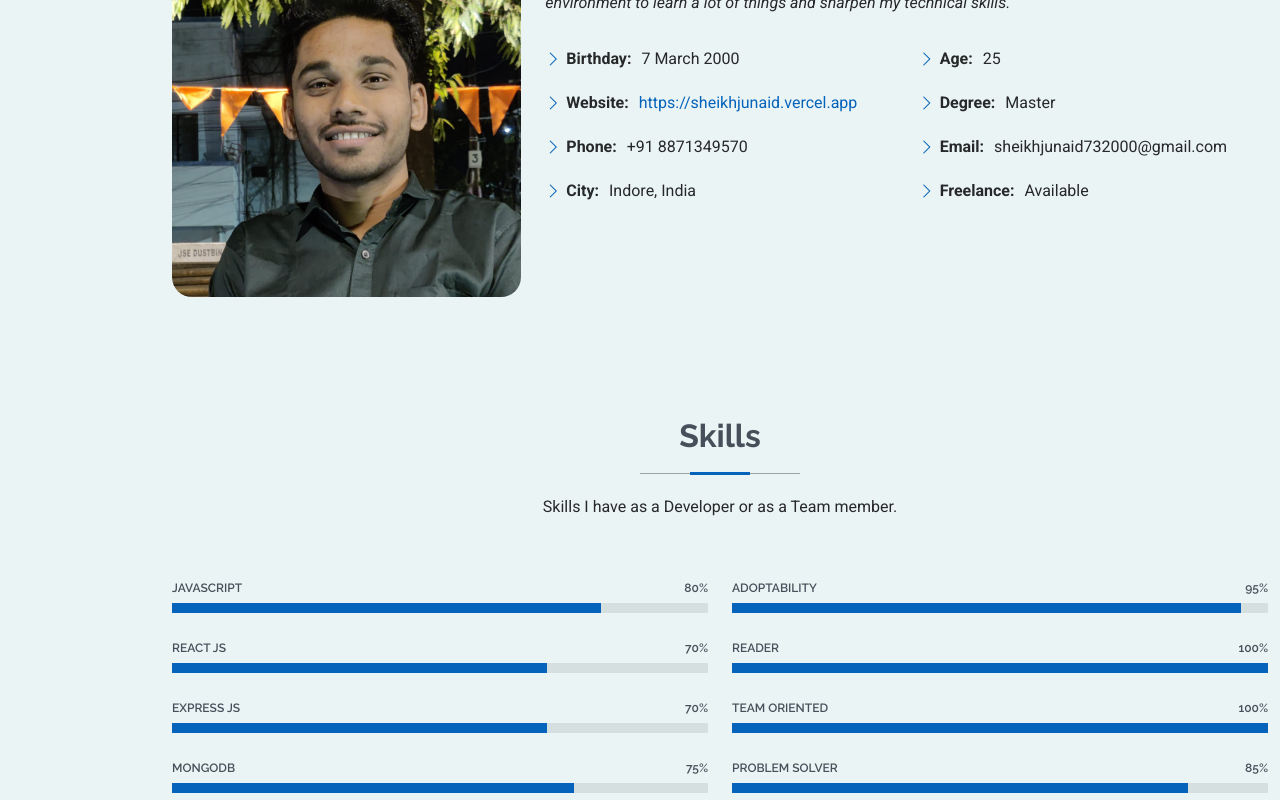
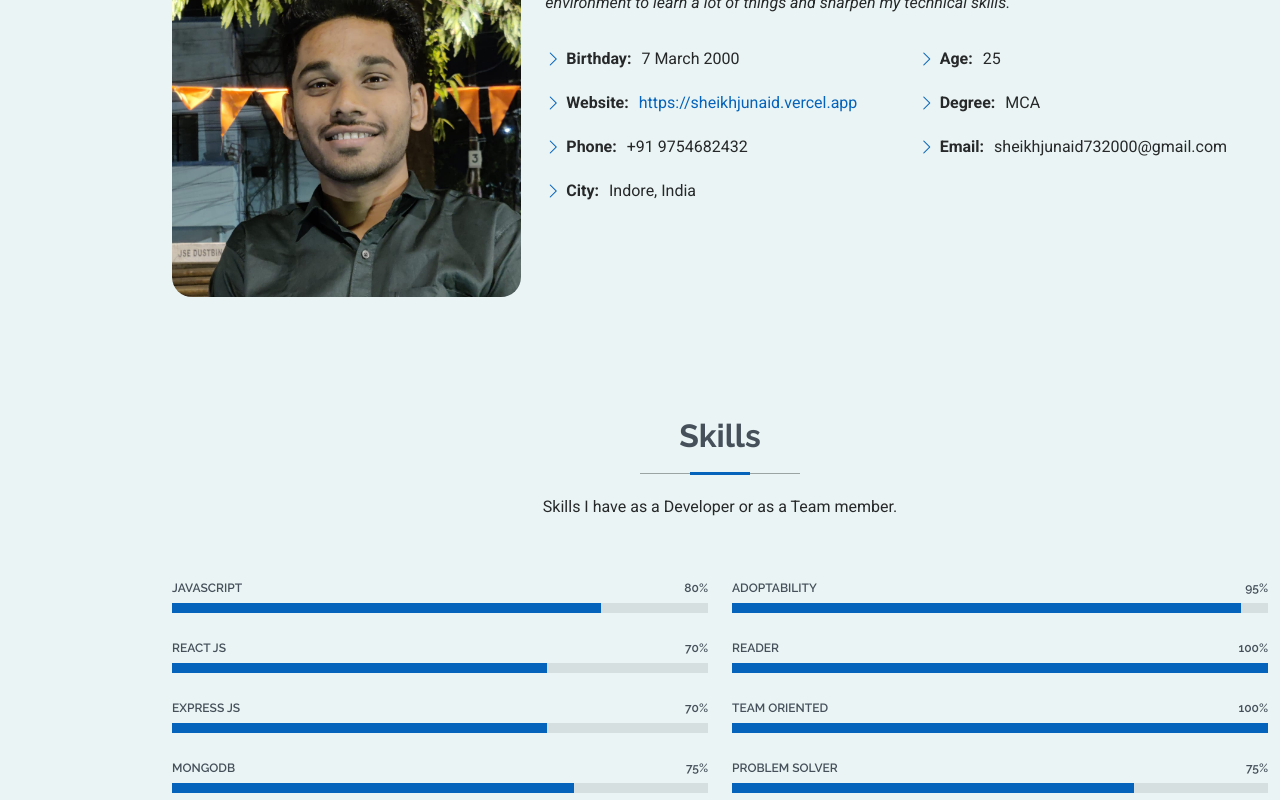
Before and after one commit to sheikhjunaid07/sheikhjunaid-portfolio, a React (Vite) app: page / in a window 1280 px wide. Shown: the part 1180-1980 px from the top of the page. Built offline with nearby package versions, Linux system fonts and the light colour scheme.

Commit message:
refector code

```diff
--- a/src/components/AboutComponent/About.jsx
+++ b/src/components/AboutComponent/About.jsx
@@ -58,7 +58,7 @@ const About = () => {
                     </li>
                     <li>
                       <i className="bi bi-chevron-right"></i>{" "}
-                      <strong>Phone:</strong> <span>+91 8871349570</span>
+                      <strong>Phone:</strong> <span>+91 9754682432</span>
                     </li>
                     <li>
                       <i className="bi bi-chevron-right"></i>{" "}
@@ -74,27 +74,16 @@ const About = () => {
                     </li>
                     <li>
                       <i className="bi bi-chevron-right"></i>{" "}
-                      <strong>Degree:</strong> <span>Master</span>
+                      <strong>Degree:</strong> <span>MCA</span>
                     </li>
                     <li>
                       <i className="bi bi-chevron-right"></i>{" "}
                       <strong>Email:</strong>{" "}
                       <span>sheikhjunaid732000@gmail.com</span>
                     </li>
-                    <li>
-                      <i className="bi bi-chevron-right"></i>{" "}
-                      <strong>Freelance:</strong> <span>Available</span>
-                    </li>
                   </ul>
                 </div>
               </div>
-              {/* <p className="py-3">
-                Officiis eligendi itaque labore et dolorum mollitia officiis
-                optio vero. Quisquam sunt adipisci omnis et ut. Nulla
-                accusantium dolor incidunt officia tempore. Et eius omnis.
-                Cupiditate ut dicta maxime officiis quidem quia. Sed et
-                consectetur qui quia repellendus itaque neque.
-              </p> */}
             </div>
           </div>
         </div>
--- a/src/components/SkillsComponent/Skills.jsx
+++ b/src/components/SkillsComponent/Skills.jsx
@@ -135,7 +135,7 @@ const Skills = () => {
 
               <div className="progress">
                 <span className="skill">
-                  <span>Problem Solver</span> <i className="val">85%</i>
+                  <span>Problem Solver</span> <i className="val">75%</i>
                 </span>
                 <div className="progress-bar-wrap">
                   <div
@@ -144,7 +144,7 @@ const Skills = () => {
                     aria-valuenow="55"
                     aria-valuemin="0"
                     aria-valuemax="100"
-                    style={{ width: "85%" }}
+                    style={{ width: "75%" }}
                   ></div>
                 </div>
               </div>
```
